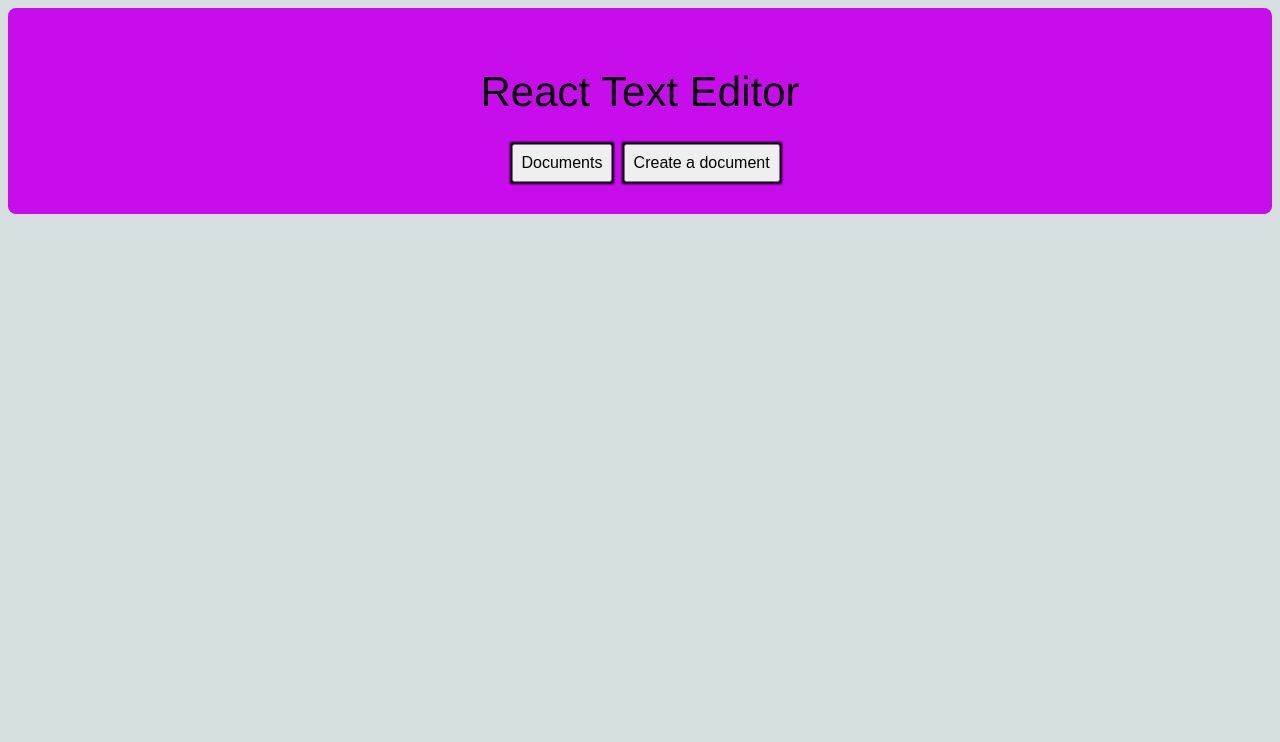
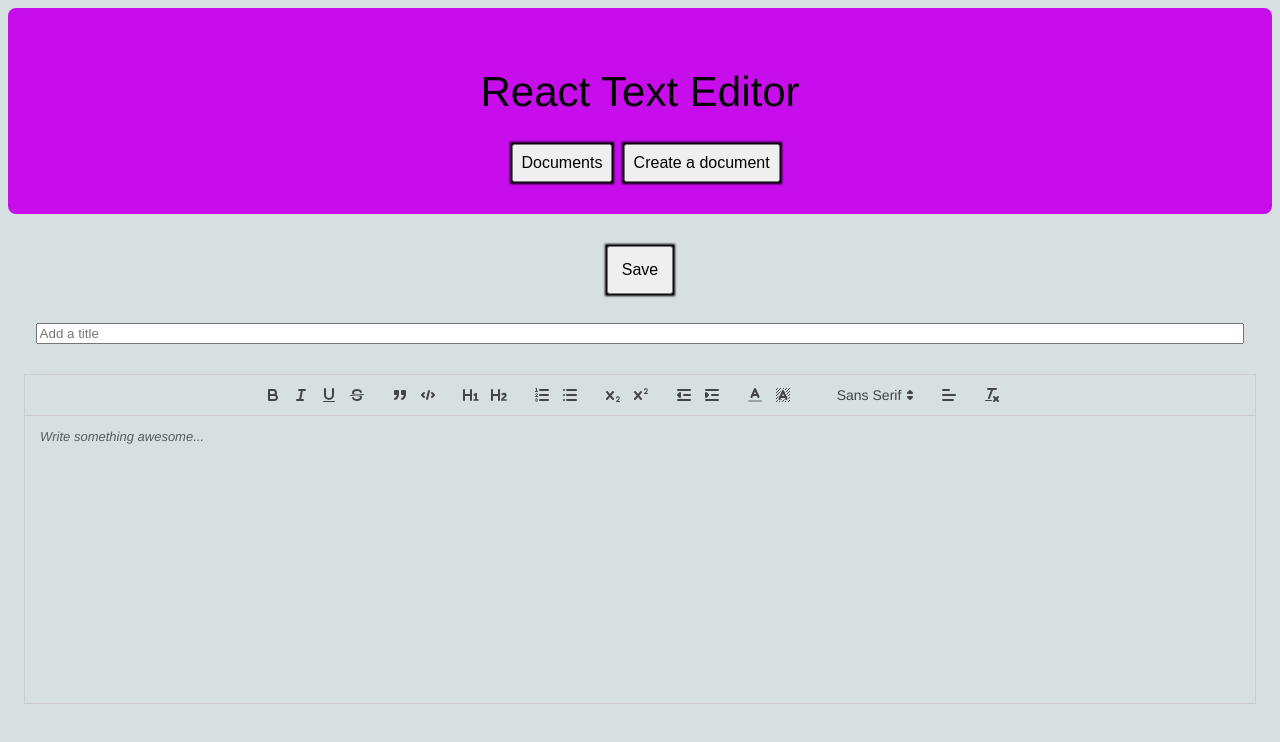
Before and after one commit to fridavbg/jsramverk-texteditor, a React (Create React App) app: page /edit in a window 1280 px wide. Shown: the top 742 px of the page. Built offline with nearby package versions, Linux system fonts and the light colour scheme; no server answers.

Commit message:
started with edit

```diff
--- a/src/App.jsx
+++ b/src/App.jsx
@@ -27,7 +27,7 @@ function App() {
             <Routes>
                 <Route path="/" element={<DocList docs={docs} />} />
                 <Route path="/create" element={<Editor />} />
-                <Route path="/create" element={<Editor />} />
+                <Route path="/edit" element={<Editor />} />
             </Routes>
         </Router>
     );
--- a/src/components/docs/DocCard.jsx
+++ b/src/components/docs/DocCard.jsx
@@ -1,8 +1,13 @@
+import { Route } from 'react-router-dom';
+import Editor from "./Editor";
+
 function DocCard({ doc, index }) {
     return (
         <div className="card">
+            <p>{doc._id}</p>
             <h2>{doc.title}</h2>
             <p>{doc.description}</p>
+            {/* <Route exact path="/edit/{doc._id}" component={Editor} /> */}
             <button className="edit-btn">
                 Edit
             </button>
```
